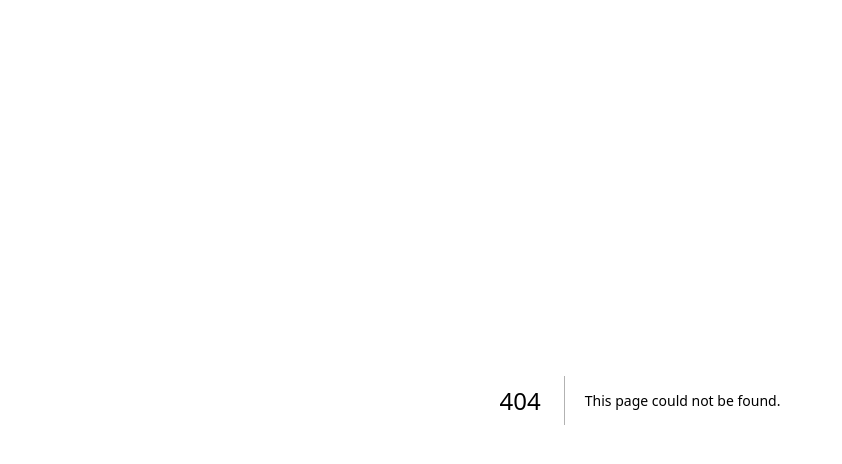
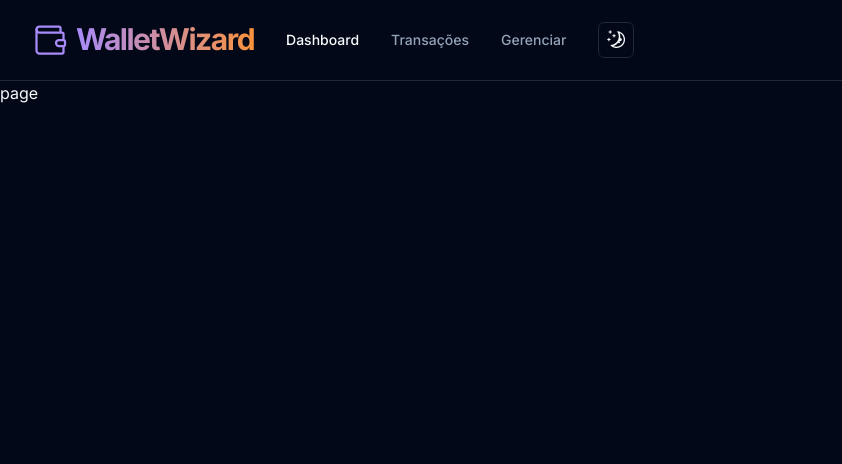
Before and after one commit to GuilhermeFonsecaa/Wallet-Wizard, a Next.js app: page / in a window 1280 px wide. Before the commit this address had no page. Shown: the top 464 px of the page, without its empty margins (0-842 px from the left). Built offline with nearby package versions, Linux system fonts and the light colour scheme.

Commit message:
feat: add Navbar component

```diff
--- /dev/null
+++ b/app/(darshboard)/layout.tsx
@@ -0,0 +1,16 @@
+import Navbar from "@/components/Navbar/Navbar";
+import React, { ReactNode } from "react";
+
+function layout({ children }: { children: ReactNode }) {
+    return (
+        <div className="relative flex h-screen w-full flex-col">
+            <div className="w-full">
+                <Navbar />
+                {children}
+            </div>
+        </div>
+
+    );
+}
+
+export default layout;
--- /dev/null
+++ b/app/(darshboard)/page.tsx
@@ -0,0 +1,7 @@
+import React from "react";
+
+const page = () => {
+    return <div>page</div>
+}
+
+export default page;
--- a/components/Logo/Logo.tsx
+++ b/components/Logo/Logo.tsx
@@ -13,8 +13,8 @@ const LogoDesktop = () => {
     return (
         <div className="hidden md:block">
             <a href="/" className="flex items-center gap-2 ">
-                <Wallet className="stroke h-8 w-8 stroke-violet-400 stroke-[1.5]" />
-                <p className="bg-gradient-to-r from-violet-400 to-orange-400 bg-clip-text text-[27px] font-bold leading-tight tracking-tighter text-transparent">WalletWizard</p>
+                <Wallet className="stroke h-9 w-9 stroke-violet-400 stroke-[1.5]" />
+                <p className="bg-gradient-to-r from-violet-400 to-orange-400 bg-clip-text text-3xl font-bold leading-tight tracking-tighter text-transparent">WalletWizard</p>
             </a>
         </div>
     );
--- /dev/null
+++ b/components/Navbar/Navbar.tsx
@@ -0,0 +1,94 @@
+"use client"
+
+import { UserButton } from "@clerk/nextjs";
+import Logo from "../Logo/Logo";
+import NavbarItem from "./NavbarItem";
+import ThemeSwitcherBtn from "../ThemeSwitcherBtn/ThemeSwitcherBtn";
+import { useState } from "react";
+import { Sheet, SheetContent, SheetDescription, SheetHeader, SheetTitle, SheetTrigger } from "../ui/sheet";
+import { Button } from "../ui/button";
+import { Menu } from "lucide-react";
+
+const Navbar = () => {
+    return (
+        <>
+            <DesktopNavbar />
+            <MobileNavbar />
+        </>
+    );
+}
+
+const items = [
+    { label: "Dashboard", link: "/" },
+    { label: "Transações", link: "/transacoes" },
+    { label: "Gerenciar", link: "/gerenciar" }
+]
+
+const MobileNavbar = () => {
+    const [isOpen, setIsOpen] = useState(false);
+
+    return (
+        <div className="block border-separate bg-background md:hidden">
+            <nav className="flex container items-center justify-between px-7">
+                <Sheet open={isOpen} onOpenChange={setIsOpen}>
+                    <SheetTrigger asChild>
+                        <Button variant={"ghost"} size={"icon"}>
+                            <Menu />
+                        </Button>
+                    </SheetTrigger>
+                    <SheetContent className="w-[400px] sm:w-[540px]" side={"left"}>
+                        <SheetHeader>
+                            <SheetTitle>
+                                <Logo />
+                            </SheetTitle>
+                        </SheetHeader>
+                        <div className="flex flex-col gap-1 pt-4">
+                            {items.map((item) => (
+                                <NavbarItem
+                                    key={item.label}
+                                    link={item.link}
+                                    label={item.label}
+                                    clickCallback={() => setIsOpen(prev => !prev)}
+                                />
+                            ))}
+                        </div>
+                    </SheetContent>
+                </Sheet>
+                <div className="flex h-20 min-h-16 items-center gap-x-4">
+                    <Logo />
+                </div>
+                <div className="flex items-center gap-2">
+                    <ThemeSwitcherBtn />
+                    <UserButton afterSignOutUrl="/sign-in" />
+                </div>
+            </nav>
+        </div>
+    )
+}
+
+
+const DesktopNavbar = () => {
+    return (
+        <div className="hidden border-separate border-b bg-background md:block">
+            <nav className="flex container items-center justify-between px-8">
+                <div className="flex h-20 min-h-16 items-center gap-x-4">
+                    <Logo />
+                    <div className="flex h-full">
+                        {items.map(item => (
+                            <NavbarItem key={item.label}
+                                link={item.link}
+                                label={item.label}
+                            />
+                        ))}
+                    </div>
+                    <div className="flex items-center gap-2">
+                        <ThemeSwitcherBtn />
+                        <UserButton afterSignOutUrl="/sign-in" />
+                    </div>
+                </div>
+            </nav>
+        </div>
+    )
+}
+
+export default Navbar;
```
